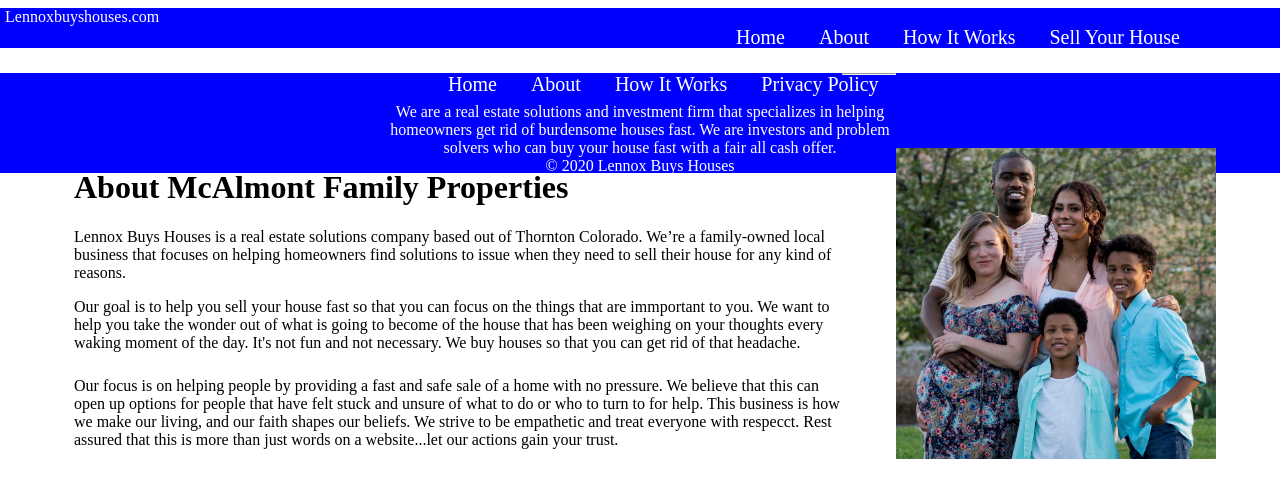
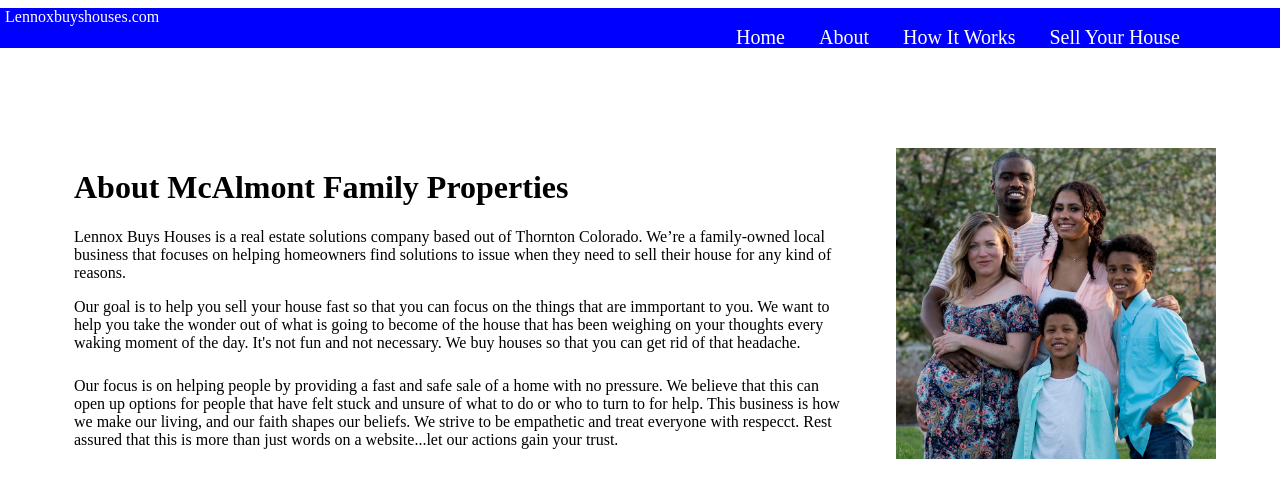
Before and after one commit to lennox81/lennoxbuyshouses.com, a plain HTML site: page About.html in a window 1280 px wide. Drawn offline with Linux system fonts and the light colour scheme.

Commit message:
Update About.html

```diff
--- a/About.html
+++ b/About.html
@@ -23,20 +23,7 @@
       <p style="margin-top: 25px">Our focus is on helping people by providing a fast and safe sale of a home with no pressure. We believe that this can open up options for people that have felt stuck and unsure of what to do or who to turn to for help. This business is how we make our living, and our faith shapes our beliefs. We strive to be empathetic and treat everyone with respecct. Rest assured that this is more than just words on a website...let our actions gain your trust.</p>
     </div>
     <div class=""style="float: right; width: 25%; height: 25%; margin-top: 100px; margin-right: 5%">
-      <img style="width: 100%; height:100%; padding-right: 10px;"src="sss_078.jpg" alt="Family Picture">
-    </div>
-  </div>
-  <div class="footer" style="width: 100%; height: 100px; background-color: blue; margin-top: 25px">
-    <div class="" style="position: absolute; left: 35%">
-    <span style="margin-right: 30px"><a style="text-decoration: none; color: white; font-size: 20px" href="index.html">Home</a></span>
-    <span style="margin-right: 30px"><a style="text-decoration: none; color: white; font-size: 20px" href="About.html">About</a></span>
-    <span style="margin-right: 30px"><a style="text-decoration: none; color: white; font-size: 20px" href="How it works.html">How It Works</a></span>
-    <span style="margin-right: 30px"><a style="text-decoration: none; color: white; font-size: 20px" href="privacy policy.html">Privacy Policy</a></span>
-    </div>
-    <div>
-    <hr>
-    <p style="text-align: center; color: white; width: 40%; position: absolute; left: 30%; margin-top: 20px">We are a real estate solutions and investment firm that specializes in helping homeowners get rid of burdensome houses fast. We are investors and problem solvers who can buy your house fast with a fair all cash offer.<br> © 2020 Lennox Buys Houses</p>
-    <p></p>
+      <img style="width: 100%; height:100%; padding-right: 10px;"src="SSS_078.jpg" alt="Family Picture">
     </div>
   </div>
 </body>
```
